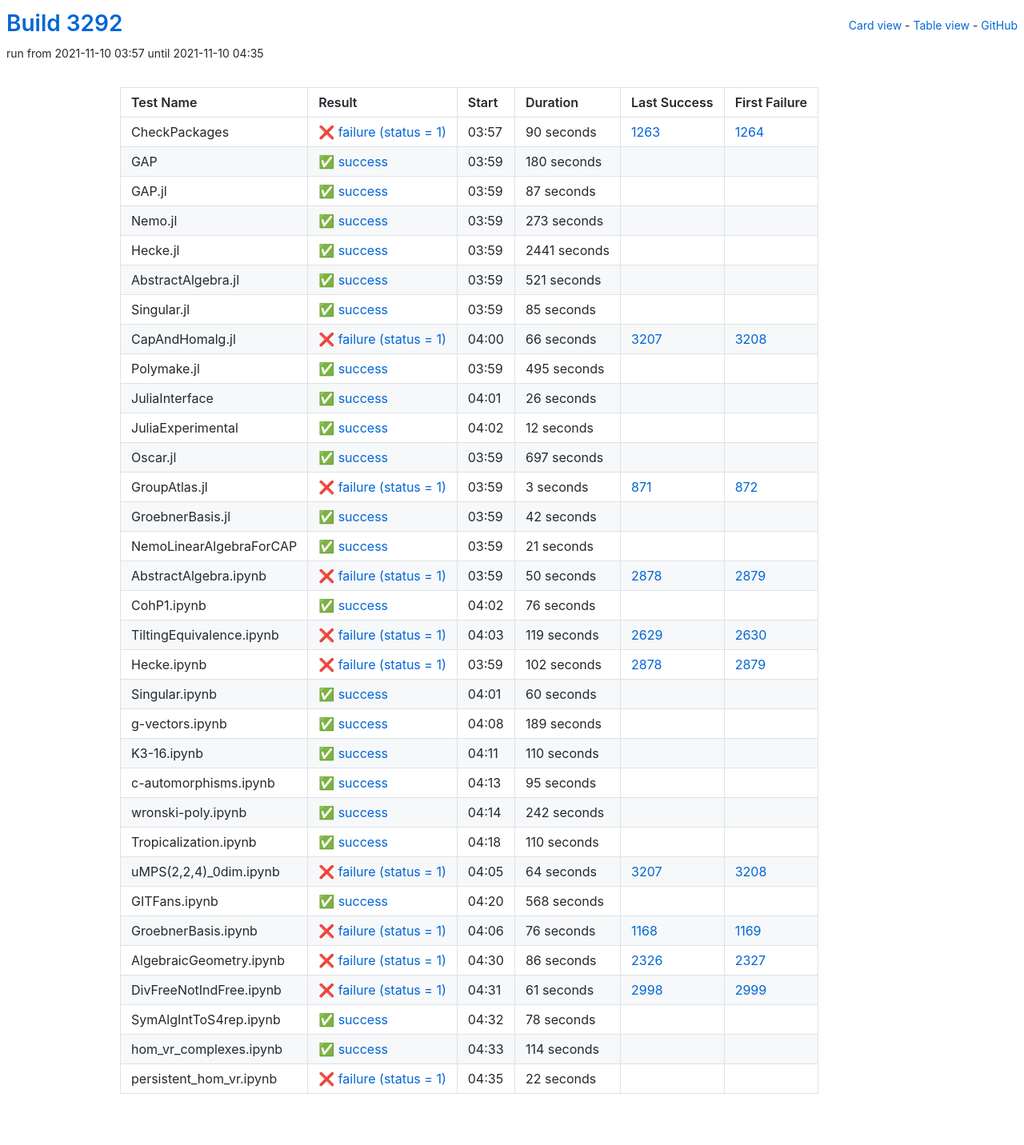
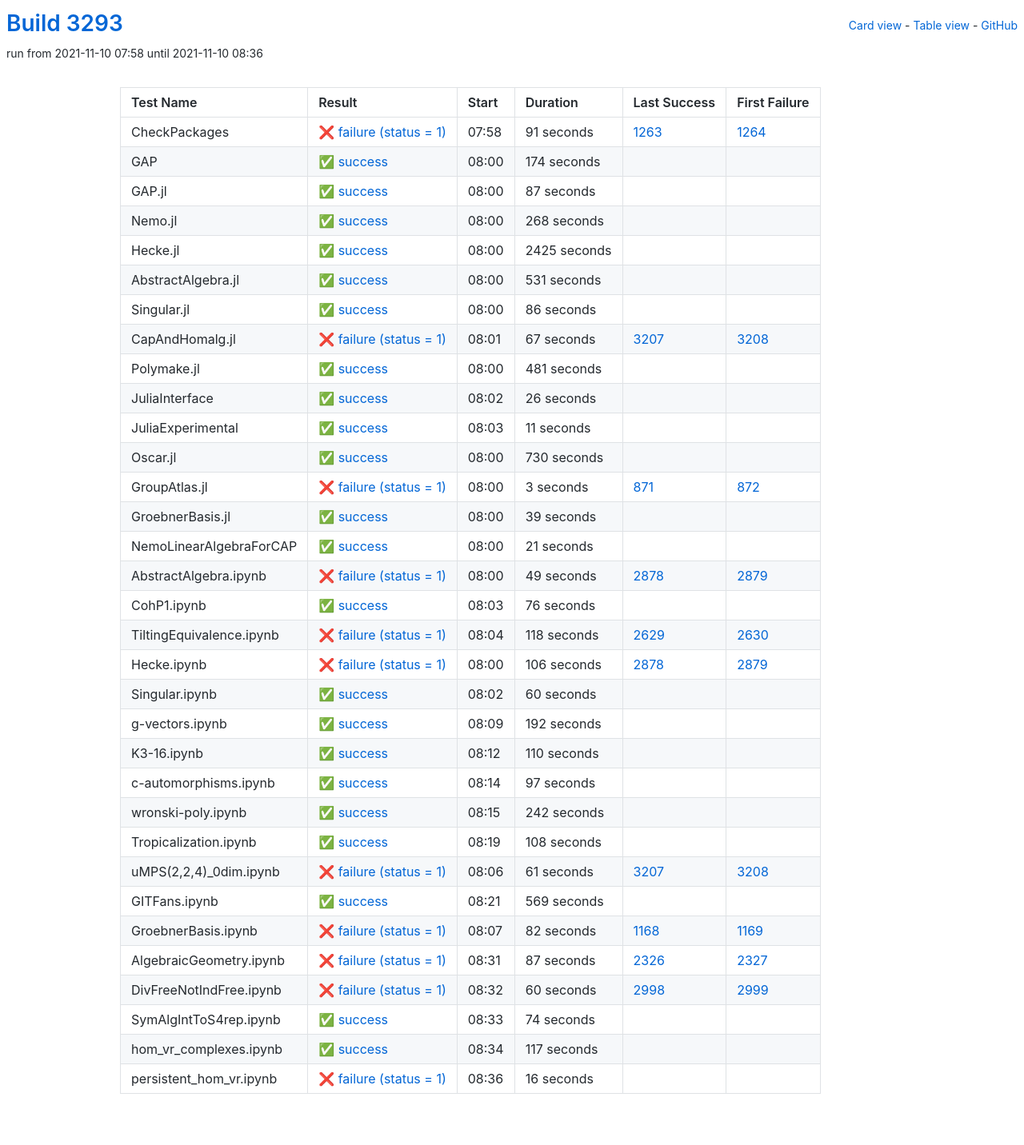
Before and after one commit to oscar-system/oscar-ci-status-stable, a Jekyll site: the page built from table.html, in a window 1280 px wide. Shown: the whole page at 80% size. Built offline with Jekyll 4.4.1, drawn with Linux system fonts in a browser that asks for light colours.

Commit message:
Build #3293

```diff
--- a/_data/ci.yml
+++ b/_data/ci.yml
@@ -1,6 +1,6 @@
 ---
-build: 3292
-build_url: https://oscarci.mathematik.uni-kl.de/job/oscar-stable/3292/
+build: 3293
+build_url: https://oscarci.mathematik.uni-kl.de/job/oscar-stable/3293/
 job: oscar-stable
 organization: oscar-system
 repo: oscar-ci-status-stable
@@ -8,32 +8,32 @@ repourl: https://github.com/oscar-system/oscar-ci-status-stable
 tests:
 - name: CheckPackages
   id: checkpackages
-  log: https://oscarci.mathematik.uni-kl.de/job/oscar-stable/3292/artifact/logs/build-3292/CheckPackages.log
-  start: 2021-11-10 03:57
+  log: https://oscarci.mathematik.uni-kl.de/job/oscar-stable/3293/artifact/logs/build-3293/CheckPackages.log
+  start: 2021-11-10 07:58
   success: false
   exitcode: 1
   status: failure
-  duration: 90
+  duration: 91
   last_success: 1263
   last_success_url: https://oscarci.mathematik.uni-kl.de/job/oscar-stable/1263/
   first_failure: 1264
   first_failure_url: https://oscarci.mathematik.uni-kl.de/job/oscar-stable/1264/
 - name: GAP
   id: gap
-  log: https://oscarci.mathematik.uni-kl.de/job/oscar-stable/3292/artifact/logs/build-3292/GAP.log
-  start: 2021-11-10 03:59
+  log: https://oscarci.mathematik.uni-kl.de/job/oscar-stable/3293/artifact/logs/build-3293/GAP.log
+  start: 2021-11-10 08:00
   success: true
   exitcode: 0
   status: success
-  duration: 180
+  duration: 174
   last_success: false
   last_success_url:
   first_failure: false
   first_failure_url:
 - name: GAP.jl
   id: gap-jl
-  log: https://oscarci.mathematik.uni-kl.de/job/oscar-stable/3292/artifact/logs/build-3292/GAP.jl.log
-  start: 2021-11-10 03:59
+  log: https://oscarci.mathematik.uni-kl.de/job/oscar-stable/3293/artifact/logs/build-3293/GAP.jl.log
+  start: 2021-11-10 08:00
   success: true
   exitcode: 0
   status: success
@@ -44,80 +44,80 @@ tests:
   first_failure_url:
 - name: Nemo.jl
   id: nemo-jl
-  log: https://oscarci.mathematik.uni-kl.de/job/oscar-stable/3292/artifact/logs/build-3292/Nemo.jl.log
-  start: 2021-11-10 03:59
+  log: https://oscarci.mathematik.uni-kl.de/job/oscar-stable/3293/artifact/logs/build-3293/Nemo.jl.log
+  start: 2021-11-10 08:00
   success: true
   exitcode: 0
   status: success
-  duration: 273
+  duration: 268
   last_success: false
   last_success_url:
   first_failure: false
   first_failure_url:
 - name: Hecke.jl
   id: hecke-jl
-  log: https://oscarci.mathematik.uni-kl.de/job/oscar-stable/3292/artifact/logs/build-3292/Hecke.jl.log
-  start: 2021-11-10 03:59
+  log: https://oscarci.mathematik.uni-kl.de/job/oscar-stable/3293/artifact/logs/build-3293/Hecke.jl.log
+  start: 2021-11-10 08:00
   success: true
   exitcode: 0
   status: success
-  duration: 2441
+  duration: 2425
   last_success: false
   last_success_url:
   first_failure: false
   first_failure_url:
 - name: AbstractAlgebra.jl
   id: abstractalgebra-jl
-  log: https://oscarci.mathematik.uni-kl.de/job/oscar-stable/3292/artifact/logs/build-3292/AbstractAlgebra.jl.log
-  start: 2021-11-10 03:59
+  log: https://oscarci.mathematik.uni-kl.de/job/oscar-stable/3293/artifact/logs/build-3293/AbstractAlgebra.jl.log
+  start: 2021-11-10 08:00
   success: true
   exitcode: 0
   status: success
-  duration: 521
+  duration: 531
   last_success: false
   last_success_url:
   first_failure: false
   first_failure_url:
 - name: Singular.jl
   id: singular-jl
-  log: https://oscarci.mathematik.uni-kl.de/job/oscar-stable/3292/artifact/logs/build-3292/Singular.jl.log
-  start: 2021-11-10 03:59
+  log: https://oscarci.mathematik.uni-kl.de/job/oscar-stable/3293/artifact/logs/build-3293/Singular.jl.log
+  start: 2021-11-10 08:00
   success: true
   exitcode: 0
   status: success
-  duration: 85
+  duration: 86
   last_success: false
   last_success_url:
   first_failure: false
   first_failure_url:
 - name: CapAndHomalg.jl
   id: capandhomalg-jl
-  log: https://oscarci.mathematik.uni-kl.de/job/oscar-stable/3292/artifact/logs/build-3292/CapAndHomalg.jl.log
-  start: 2021-11-10 04:00
+  log: https://oscarci.mathematik.uni-kl.de/job/oscar-stable/3293/artifact/logs/build-3293/CapAndHomalg.jl.log
+  start: 2021-11-10 08:01
   success: false
   exitcode: 1
   status: failure
-  duration: 66
+  duration: 67
   last_success: 3207
   last_success_url: https://oscarci.mathematik.uni-kl.de/job/oscar-stable/3207/
   first_failure: 3208
   first_failure_url: https://oscarci.mathematik.uni-kl.de/job/oscar-stable/3208/
 - name: Polymake.jl
   id: polymake-jl
-  log: https://oscarci.mathematik.uni-kl.de/job/oscar-stable/3292/artifact/logs/build-3292/Polymake.jl.log
-  start: 2021-11-10 03:59
+  log: https://oscarci.mathematik.uni-kl.de/job/oscar-stable/3293/artifact/logs/build-3293/Polymake.jl.log
+  start: 2021-11-10 08:00
   success: true
   exitcode: 0
   status: success
-  duration: 495
+  duration: 481
   last_success: false
   last_success_url:
   first_failure: false
   first_failure_url:
 - name: JuliaInterface
   id: juliainterface
-  log: https://oscarci.mathematik.uni-kl.de/job/oscar-stable/3292/artifact/logs/build-3292/JuliaInterface.log
-  start: 2021-11-10 04:01
+  log: https://oscarci.mathematik.uni-kl.de/job/oscar-stable/3293/artifact/logs/build-3293/JuliaInterface.log
+  start: 2021-11-10 08:02
   success: true
   exitcode: 0
   status: success
@@ -128,32 +128,32 @@ tests:
   first_failure_url:
 - name: JuliaExperimental
   id: juliaexperimental
-  log: https://oscarci.mathematik.uni-kl.de/job/oscar-stable/3292/artifact/logs/build-3292/JuliaExperimental.log
-  start: 2021-11-10 04:02
+  log: https://oscarci.mathematik.uni-kl.de/job/oscar-stable/3293/artifact/logs/build-3293/JuliaExperimental.log
+  start: 2021-11-10 08:03
   success: true
   exitcode: 0
   status: success
-  duration: 12
+  duration: 11
   last_success: false
   last_success_url:
   first_failure: false
   first_failure_url:
 - name: Oscar.jl
   id: oscar-jl
-  log: https://oscarci.mathematik.uni-kl.de/job/oscar-stable/3292/artifact/logs/build-3292/Oscar.jl.log
-  start: 2021-11-10 03:59
+  log: https://oscarci.mathematik.uni-kl.de/job/oscar-stable/3293/artifact/logs/build-3293/Oscar.jl.log
+  start: 2021-11-10 08:00
   success: true
   exitcode: 0
   status: success
-  duration: 697
+  duration: 730
   last_success: false
   last_success_url:
   first_failure: false
   first_failure_url:
 - name: GroupAtlas.jl
   id: groupatlas-jl
-  log: https://oscarci.mathematik.uni-kl.de/job/oscar-stable/3292/artifact/logs/build-3292/GroupAtlas.jl.log
-  start: 2021-11-10 03:59
+  log: https://oscarci.mathematik.uni-kl.de/job/oscar-stable/3293/artifact/logs/build-3293/GroupAtlas.jl.log
+  start: 2021-11-10 08:00
   success: false
   exitcode: 1
   status: failure
@@ -164,20 +164,20 @@ tests:
   first_failure_url: https://oscarci.mathematik.uni-kl.de/job/oscar-stable/872/
 - name: GroebnerBasis.jl
   id: groebnerbasis-jl
-  log: https://oscarci.mathematik.uni-kl.de/job/oscar-stable/3292/artifact/logs/build-3292/GroebnerBasis.jl.log
-  start: 2021-11-10 03:59
+  log: https://oscarci.mathematik.uni-kl.de/job/oscar-stable/3293/artifact/logs/build-3293/GroebnerBasis.jl.log
+  start: 2021-11-10 08:00
   success: true
   exitcode: 0
   status: success
-  duration: 42
+  duration: 39
   last_success: false
   last_success_url:
   first_failure: false
   first_failure_url:
 - name: NemoLinearAlgebraForCAP
   id: nemolinearalgebraforcap
-  log: https://oscarci.mathematik.uni-kl.de/job/oscar-stable/3292/artifact/logs/build-3292/NemoLinearAlgebraForCAP.log
-  start: 2021-11-10 03:59
+  log: https://oscarci.mathematik.uni-kl.de/job/oscar-stable/3293/artifact/logs/build-3293/NemoLinearAlgebraForCAP.log
+  start: 2021-11-10 08:00
   success: true
   exitcode: 0
   status: success
@@ -188,20 +188,20 @@ tests:
   first_failure_url:
 - name: AbstractAlgebra.ipynb
   id: abstractalgebra-ipynb
-  log: https://oscarci.mathematik.uni-kl.de/job/oscar-stable/3292/artifact/logs/build-3292/AbstractAlgebra.ipynb.log
-  start: 2021-11-10 03:59
+  log: https://oscarci.mathematik.uni-kl.de/job/oscar-stable/3293/artifact/logs/build-3293/AbstractAlgebra.ipynb.log
+  start: 2021-11-10 08:00
   success: false
   exitcode: 1
   status: failure
-  duration: 50
+  duration: 49
   last_success: 2878
   last_success_url: https://oscarci.mathematik.uni-kl.de/job/oscar-stable/2878/
   first_failure: 2879
   first_failure_url: https://oscarci.mathematik.uni-kl.de/job/oscar-stable/2879/
 - name: CohP1.ipynb
   id: cohp1-ipynb
-  log: https://oscarci.mathematik.uni-kl.de/job/oscar-stable/3292/artifact/logs/build-3292/CohP1.ipynb.log
-  start: 2021-11-10 04:02
+  log: https://oscarci.mathematik.uni-kl.de/job/oscar-stable/3293/artifact/logs/build-3293/CohP1.ipynb.log
+  start: 2021-11-10 08:03
   success: true
   exitcode: 0
   status: success
@@ -212,32 +212,32 @@ tests:
   first_failure_url:
 - name: TiltingEquivalence.ipynb
   id: tiltingequivalence-ipynb
-  log: https://oscarci.mathematik.uni-kl.de/job/oscar-stable/3292/artifact/logs/build-3292/TiltingEquivalence.ipynb.log
-  start: 2021-11-10 04:03
+  log: https://oscarci.mathematik.uni-kl.de/job/oscar-stable/3293/artifact/logs/build-3293/TiltingEquivalence.ipynb.log
+  start: 2021-11-10 08:04
   success: false
   exitcode: 1
   status: failure
-  duration: 119
+  duration: 118
   last_success: 2629
   last_success_url: https://oscarci.mathematik.uni-kl.de/job/oscar-stable/2629/
   first_failure: 2630
   first_failure_url: https://oscarci.mathematik.uni-kl.de/job/oscar-stable/2630/
 - name: Hecke.ipynb
   id: hecke-ipynb
-  log: https://oscarci.mathematik.uni-kl.de/job/oscar-stable/3292/artifact/logs/build-3292/Hecke.ipynb.log
-  start: 2021-11-10 03:59
+  log: https://oscarci.mathematik.uni-kl.de/job/oscar-stable/3293/artifact/logs/build-3293/Hecke.ipynb.log
+  start: 2021-11-10 08:00
   success: false
   exitcode: 1
   status: failure
-  duration: 102
+  duration: 106
   last_success: 2878
   last_success_url: https://oscarci.mathematik.uni-kl.de/job/oscar-stable/2878/
   first_failure: 2879
   first_failure_url: https://oscarci.mathematik.uni-kl.de/job/oscar-stable/2879/
 - name: Singular.ipynb
   id: singular-ipynb
-  log: https://oscarci.mathematik.uni-kl.de/job/oscar-stable/3292/artifact/logs/build-3292/Singular.ipynb.log
-  start: 2021-11-10 04:01
+  log: https://oscarci.mathematik.uni-kl.de/job/oscar-stable/3293/artifact/logs/build-3293/Singular.ipynb.log
+  start: 2021-11-10 08:02
   success: true
   exitcode: 0
   status: success
@@ -248,20 +248,20 @@ tests:
   first_failure_url:
 - name: g-vectors.ipynb
   id: g-vectors-ipynb
-  log: https://oscarci.mathematik.uni-kl.de/job/oscar-stable/3292/artifact/logs/build-3292/g-vectors.ipynb.log
-  start: 2021-11-10 04:08
+  log: https://oscarci.mathematik.uni-kl.de/job/oscar-stable/3293/artifact/logs/build-3293/g-vectors.ipynb.log
+  start: 2021-11-10 08:09
   success: true
   exitcode: 0
   status: success
-  duration: 189
+  duration: 192
   last_success: false
   last_success_url:
   first_failure: false
   first_failure_url:
 - name: K3-16.ipynb
   id: k3-16-ipynb
-  log: https://oscarci.mathematik.uni-kl.de/job/oscar-stable/3292/artifact/logs/build-3292/K3-16.ipynb.log
-  start: 2021-11-10 04:11
+  log: https://oscarci.mathematik.uni-kl.de/job/oscar-stable/3293/artifact/logs/build-3293/K3-16.ipynb.log
+  start: 2021-11-10 08:12
   success: true
   exitcode: 0
   status: success
@@ -272,20 +272,20 @@ tests:
   first_failure_url:
 - name: c-automorphisms.ipynb
   id: c-automorphisms-ipynb
-  log: https://oscarci.mathematik.uni-kl.de/job/oscar-stable/3292/artifact/logs/build-3292/c-automorphisms.ipynb.log
-  start: 2021-11-10 04:13
+  log: https://oscarci.mathematik.uni-kl.de/job/oscar-stable/3293/artifact/logs/build-3293/c-automorphisms.ipynb.log
+  start: 2021-11-10 08:14
   success: true
   exitcode: 0
   status: success
-  duration: 95
+  duration: 97
   last_success: false
   last_success_url:
   first_failure: false
   first_failure_url:
 - name: wronski-poly.ipynb
   id: wronski-poly-ipynb
-  log: https://oscarci.mathematik.uni-kl.de/job/oscar-stable/3292/artifact/logs/build-3292/wronski-poly.ipynb.log
-  start: 2021-11-10 04:14
+  log: https://oscarci.mathematik.uni-kl.de/job/oscar-stable/3293/artifact/logs/build-3293/wronski-poly.ipynb.log
+  start: 2021-11-10 08:15
   success: true
   exitcode: 0
   status: success
@@ -296,108 +296,108 @@ tests:
   first_failure_url:
 - name: Tropicalization.ipynb
   id: tropicalization-ipynb
-  log: https://oscarci.mathematik.uni-kl.de/job/oscar-stable/3292/artifact/logs/build-3292/Tropicalization.ipynb.log
-  start: 2021-11-10 04:18
+  log: https://oscarci.mathematik.uni-kl.de/job/oscar-stable/3293/artifact/logs/build-3293/Tropicalization.ipynb.log
+  start: 2021-11-10 08:19
   success: true
   exitcode: 0
   status: success
-  duration: 110
+  duration: 108
   last_success: false
   last_success_url:
   first_failure: false
   first_failure_url:
 - name: uMPS(2,2,4)_0dim.ipynb
   id: umps-2-2-4-0dim-ipynb
-  log: https://oscarci.mathematik.uni-kl.de/job/oscar-stable/3292/artifact/logs/build-3292/uMPS-2-2-4-_0dim.ipynb.log
-  start: 2021-11-10 04:05
+  log: https://oscarci.mathematik.uni-kl.de/job/oscar-stable/3293/artifact/logs/build-3293/uMPS-2-2-4-_0dim.ipynb.log
+  start: 2021-11-10 08:06
   success: false
   exitcode: 1
   status: failure
-  duration: 64
+  duration: 61
   last_success: 3207
   last_success_url: https://oscarci.mathematik.uni-kl.de/job/oscar-stable/3207/
   first_failure: 3208
   first_failure_url: https://oscarci.mathematik.uni-kl.de/job/oscar-stable/3208/
 - name: GITFans.ipynb
   id: gitfans-ipynb
-  log: https://oscarci.mathematik.uni-kl.de/job/oscar-stable/3292/artifact/logs/build-3292/GITFans.ipynb.log
-  start: 2021-11-10 04:20
+  log: https://oscarci.mathematik.uni-kl.de/job/oscar-stable/3293/artifact/logs/build-3293/GITFans.ipynb.log
+  start: 2021-11-10 08:21
   success: true
   exitcode: 0
   status: success
-  duration: 568
+  duration: 569
   last_success: false
   last_success_url:
   first_failure: false
   first_failure_url:
 - name: GroebnerBasis.ipynb
   id: groebnerbasis-ipynb
-  log: https://oscarci.mathematik.uni-kl.de/job/oscar-stable/3292/artifact/logs/build-3292/GroebnerBasis.ipynb.log
-  start: 2021-11-10 04:06
+  log: https://oscarci.mathematik.uni-kl.de/job/oscar-stable/3293/artifact/logs/build-3293/GroebnerBasis.ipynb.log
+  start: 2021-11-10 08:07
   success: false
   exitcode: 1
   status: failure
-  duration: 76
+  duration: 82
   last_success: 1168
   last_success_url: https://oscarci.mathematik.uni-kl.de/job/oscar-stable/1168/
   first_failure: 1169
   first_failure_url: https://oscarci.mathematik.uni-kl.de/job/oscar-stable/1169/
 - name: AlgebraicGeometry.ipynb
   id: algebraicgeometry-ipynb
-  log: https://oscarci.mathematik.uni-kl.de/job/oscar-stable/3292/artifact/logs/build-3292/AlgebraicGeometry.ipynb.log
-  start: 2021-11-10 04:30
+  log: https://oscarci.mathematik.uni-kl.de/job/oscar-stable/3293/artifact/logs/build-3293/AlgebraicGeometry.ipynb.log
+  start: 2021-11-10 08:31
   success: false
   exitcode: 1
   status: failure
-  duration: 86
+  duration: 87
   last_success: 2326
   last_success_url: https://oscarci.mathematik.uni-kl.de/job/oscar-stable/2326/
   first_failure: 2327
   first_failure_url: https://oscarci.mathematik.uni-kl.de/job/oscar-stable/2327/
 - name: DivFreeNotIndFree.ipynb
   id: divfreenotindfree-ipynb
-  log: https://oscarci.mathematik.uni-kl.de/job/oscar-stable/3292/artifact/logs/build-3292/DivFreeNotIndFree.ipynb.log
-  start: 2021-11-10 04:31
+  log: https://oscarci.mathematik.uni-kl.de/job/oscar-stable/3293/artifact/logs/build-3293/DivFreeNotIndFree.ipynb.log
+  start: 2021-11-10 08:32
   success: false
   exitcode: 1
   status: failure
-  duration: 61
+  duration: 60
   last_success: 2998
   last_success_url: https://oscarci.mathematik.uni-kl.de/job/oscar-stable/2998/
   first_failure: 2999
   first_failure_url: https://oscarci.mathematik.uni-kl.de/job/oscar-stable/2999/
 - name: SymAlgIntToS4rep.ipynb
   id: symalginttos4rep-ipynb
-  log: https://oscarci.mathematik.uni-kl.de/job/oscar-stable/3292/artifact/logs/build-3292/SymAlgIntToS4rep.ipynb.log
-  start: 2021-11-10 04:32
+  log: https://oscarci.mathematik.uni-kl.de/job/oscar-stable/3293/artifact/logs/build-3293/SymAlgIntToS4rep.ipynb.log
+  start: 2021-11-10 08:33
   success: true
   exitcode: 0
   status: success
-  duration: 78
+  duration: 74
   last_success: false
   last_success_url:
   first_failure: false
   first_failure_url:
 - name: hom_vr_complexes.ipynb
   id: hom-vr-complexes-ipynb
-  log: https://oscarci.mathematik.uni-kl.de/job/oscar-stable/3292/artifact/logs/build-3292/hom_vr_complexes.ipynb.log
-  start: 2021-11-10 04:33
+  log: https://oscarci.mathematik.uni-kl.de/job/oscar-stable/3293/artifact/logs/build-3293/hom_vr_complexes.ipynb.log
+  start: 2021-11-10 08:34
   success: true
   exitcode: 0
   status: success
-  duration: 114
+  duration: 117
   last_success: false
   last_success_url:
   first_failure: false
   first_failure_url:
 - name: persistent_hom_vr.ipynb
   id: persistent-hom-vr-ipynb
-  log: https://oscarci.mathematik.uni-kl.de/job/oscar-stable/3292/artifact/logs/build-3292/persistent_hom_vr.ipynb.log
-  start: 2021-11-10 04:35
+  log: https://oscarci.mathematik.uni-kl.de/job/oscar-stable/3293/artifact/logs/build-3293/persistent_hom_vr.ipynb.log
+  start: 2021-11-10 08:36
   success: false
   exitcode: 1
   status: failure
-  duration: 22
+  duration: 16
   last_success: false
   last_success_url:
   first_failure: false
```
Also changed, not shown: README.md.
